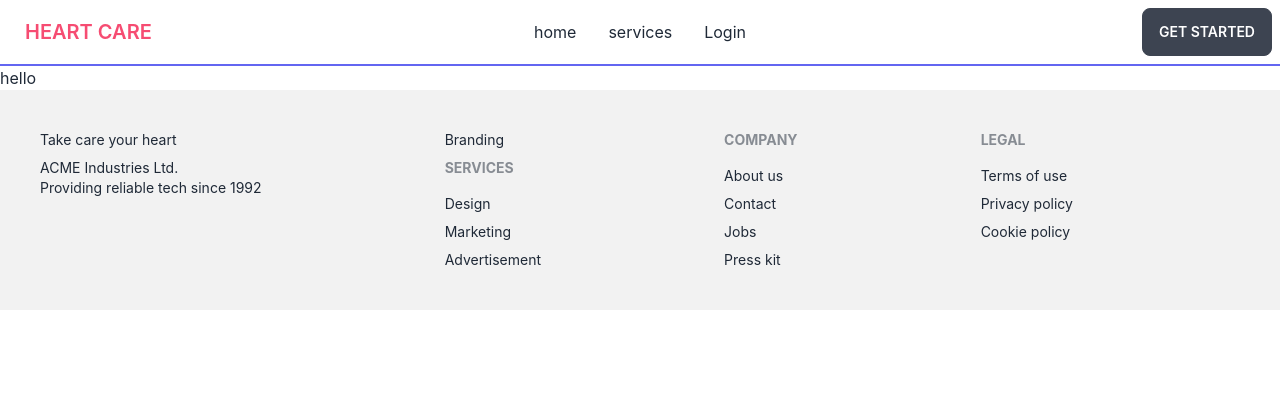
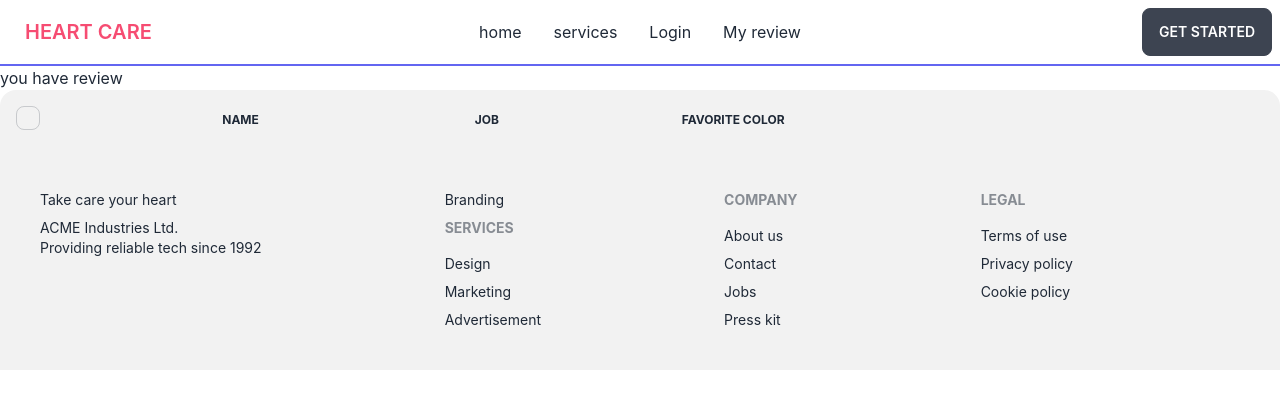
Before and after one commit to MahamudaM/Heart-specialist-client, a React (Create React App) app: page /myReviews in a window 1280 px wide. Shown: the top 408 px of the page. Built offline with nearby package versions, Linux system fonts and the light colour scheme; no server answers.

Commit message:
create review table for show review

```diff
--- a/src/SharedPages/Hader/Hader.js
+++ b/src/SharedPages/Hader/Hader.js
@@ -8,6 +8,7 @@
 <li><Link to='/'>home</Link></li>
 <li><Link to='/services'>services</Link></li>
 <li><Link to='/login'>Login</Link></li>
+<li><Link to='/myReviews'>My review</Link></li>
 </>
     return (
 
--- a/src/pages/MyReviews/MyReviews.js
+++ b/src/pages/MyReviews/MyReviews.js
@@ -1,11 +1,44 @@
-import React, { useContext } from 'react';
+import React, { useContext, useEffect, useState } from 'react';
 import { authContext } from '../../Context/AuthProvider/AuthProvider';
 
 const MyReviews = () => {
     const {user} = useContext(authContext)
+const [review,setReview]=useState({})
+
+    useEffect(()=>{
+        fetch(`http://localhost:5000/review?email=${user?.email}`)
+        .then(res=>res.json())
+        .then(data=>setReview(data))
+    },[user?.email])
     return (
         <div>
-            <p>hello</p>
+
+            <h>you have {review.length} review</h>
+            {/* review table */}
+            <div className="overflow-x-auto w-full">
+  <table className="table w-full">
+    {/* <!-- head --> */}
+    <thead>
+      <tr>
+        <th>
+          <label>
+            <input type="checkbox" className="checkbox" />
+          </label>
+        </th>
+        <th>Name</th>
+        <th>Job</th>
+        <th>Favorite Color</th>
+        <th></th>
+      </tr>
+    </thead>
+    <tbody>
+      {/* <!-- row 1 --> */}
+
+    </tbody>
+
+
+  </table>
+</div>
         </div>
     );
 };
--- /dev/null
+++ b/src/pages/MyReviews/reviewRowInfo.js
@@ -0,0 +1,38 @@
+import React from 'react';
+
+const reviewRowInfo = () => {
+    return (
+        <tr>
+        <th>
+          <label>
+            <input type="checkbox" className="checkbox" />
+          </label>
+        </th>
+        <td>
+          <div className="flex items-center space-x-3">
+            <div className="avatar">
+              <div className="mask mask-squircle w-12 h-12">
+                <img src="/tailwind-css-component-profile-2@56w.png" alt="Avatar Tailwind CSS Component" />
+              </div>
+            </div>
+            <div>
+              <div className="font-bold">Hart Hagerty</div>
+              <div className="text-sm opacity-50">United States</div>
+            </div>
+          </div>
+        </td>
+        <td>
+          Zemlak, Daniel and Leannon
+          <br/>
+          <span className="badge badge-ghost badge-sm">Desktop Support Technician</span>
+        </td>
+        <td>Purple</td>
+        <th>
+          <button className="btn btn-ghost btn-xs">details</button>
+        </th>
+      </tr>
+
+    );
+};
+
+export default reviewRowInfo;
```
